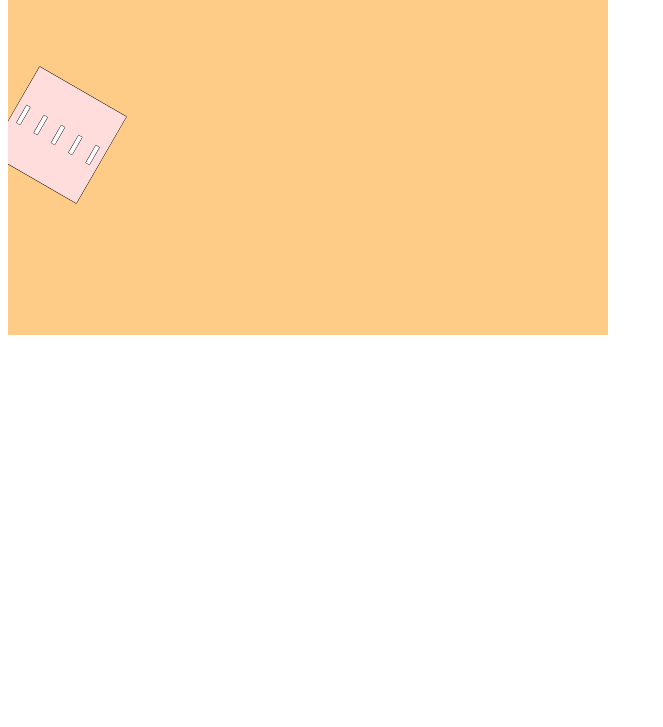
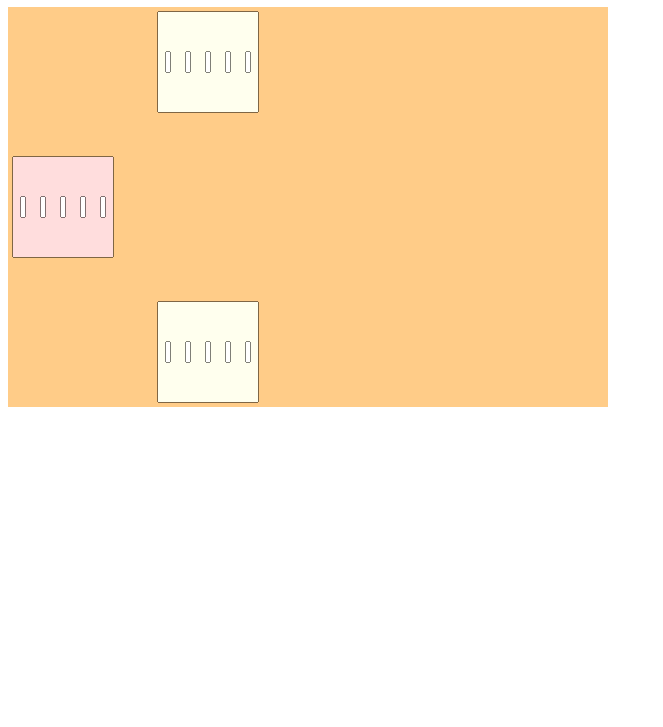
Before and after one commit to andrew-t/domputer, a website with bundled scripts: page index.html in a window 1280 px wide. Shown: the part 73-800 px from the top of the page, without its empty margins (0-663 px from the left). Built offline with nearby package versions, Linux system fonts and the light colour scheme.

Commit message:
Inputs and bugfix

```diff
--- a/index.html
+++ b/index.html
@@ -11,10 +11,27 @@
 	<script type="text/javascript" src="panel.js"></script>
 </head>
 <body>
+
+	<h1>Half Adder</h1>
 	<canvas width="600" height="400"
 		data-dominoes="{
-			trigger: { x: 50, y: 200, theta: 30 }
+			trigger: { x: 55, y: 200, theta: 0 },
+			inputs: [
+				{ x: 200, y: 55, theta: 0 },
+				{ x: 200, y: 345, theta: 0 }
+			],
+			outputs: [
+				{ x: 545, y: 55, theta: 0 },
+				{ x: 545, y: 345, theta: 0 }
+			],
+			tests: [
+				{ in: '00', out: '00' },
+				{ in: '01', out: '01' },
+				{ in: '10', out: '01' },
+				{ in: '11', out: '10' }
+			]
 		}"></canvas>
+
 	<script type="text/javascript" src="main.js"></script>
 </body>
 </html>
--- a/main.js
+++ b/main.js
@@ -10,10 +10,16 @@ document.addEventListener('DOMContentLoaded', e => {
 	function initDominoes(canvas, data) {
 		// I know, I know, but I'm writing the HTML:
 		data = eval('(' + data + ')');
-		const trigger = new Panel.Region(
-				new Vector(data.trigger.x, data.trigger.y),
-				new Direction(data.trigger.theta / 180 * Math.PI)),
-			panel = new Panel(canvas, trigger);
+		const panel = new Panel(
+			canvas,
+			region(data.trigger),
+			data.inputs.map(region));
 		panel.drawFrame(0);
 	}
+
+	function region(data) {
+		return new Panel.Region(
+			new Vector(data.x, data.y),
+			new Direction(data.theta / 180 * Math.PI));
+	}
 });
--- a/panel.js
+++ b/panel.js
@@ -4,9 +4,11 @@ if (typeof require !== 'undefined') {
 }
 
 class Panel {
-	constructor(canvas, trigger) {
+	constructor(canvas, trigger, inputs) {
 		this.canvas = canvas;
 		this.trigger = trigger;
+		this.inputs = inputs;
+		this.inputStates = inputs.map(i => true);
 		this.ctx = canvas.getContext('2d');
 		this.dominoes = new Set([]);
 
@@ -34,15 +36,19 @@ class Panel {
 
 	createDragDomino(location, direction) {
 		const domino = new Domino(location, direction);
-		if (!this.wouldObstructAny(domino) &&
-			!this.trigger.polygon.contains(location)) {
+
+		if (this.wouldObstructAny(domino) ||
+			this.trigger.polygon.contains(location))
+			return null;
+		for (let i = 0; i < this.inputs.length; ++i)
+			if (this.inputs[i].polygon.contains(location))
+				return null;
+
 		this.currentDragDomino = domino;
 		this.addDomino(domino);
 		this.fallSequence = null;
 		this.chain = null;
 		return domino;
-		}
-		else return null;
 	}
 
 	wouldObstructAny(domino) {
@@ -56,11 +62,24 @@ class Panel {
 	}
 
 	startDrag(e, mouse) {
-		if (this.playing)
+		if (this.playing) {
 			this.stop();
-		else if (this.trigger.polygon.contains(mouse))
+			return;
+		}
+		if (this.trigger.polygon.contains(mouse)) {
 			this.play();
-		else {
+			return;
+		}
+		for (let i = 0; i < this.inputs.length; ++i) {
+			const input = this.inputs[i];
+			if (input.polygon.contains(mouse)) {
+				this.inputStates[i] =! this.inputStates[i];
+				this.rebuildChain();
+				this.drawFrame(0);
+				return;
+			}
+		}
+
 		let clicked = null;
 		this.dominoes.forEach(domino => {
 			if (domino.location.minus(mouse).length <
@@ -75,7 +94,6 @@ class Panel {
 			this.removeDomino(clicked);
 		if (!this.playing)
 			this.drawFrame(0);
-		}
 	}
 
 	continueDrag(e, mouse) {
@@ -116,15 +134,29 @@ class Panel {
 	}
 
 	rebuildChain() {
-		const triggerDominoes = this.trigger.dominoes;
-		this.chain = new Chain(
+		const triggerDominoes = this.trigger.dominoes,
+			chain = this.chain = new Chain(
 				triggerDominoes[0],
 				this.trigger.direction.theta);
 		triggerDominoes.slice(1).forEach(domino =>
 			this.chain.add(domino));
+
+		for (let i = 0; i < this.inputs.length; ++i)
+			if (this.inputStates[i])
+				include(this.inputs[i]);
+
 		this.dominoes.forEach(domino =>
 			this.chain.add(domino));
+
+		this.canvas.setAttribute('data-chain-dominoes',
+			JSON.stringify(this.chain.dominoes));
+
 		this.fallSequence = this.chain.recalculate();
+
+		function include(region) {
+			region.dominoes.forEach(
+				domino => chain.add(domino));
+		}
 	}
 
 	drawFrame(n) {
@@ -141,6 +173,14 @@ class Panel {
 		this.ctx.strokeStyle = '1px solid #00f';
 		this.ctx.fillStyle = '#fdd';
 		this.trigger.polygon.draw(this.ctx);
+
+		for (let i = 0; i < this.inputs.length; ++i) {
+			this.ctx.strokeStyle = '1px solid #00f';
+			this.ctx.fillStyle = this.inputStates[i]
+				? '#ffe'
+				: '#880';
+			this.inputs[i].polygon.draw(this.ctx);
+		}
 
 		this.ctx.strokeStyle = '1px solid black';
 		this.ctx.fillStyle = '#ddd';
--- a/polygon.js
+++ b/polygon.js
@@ -18,6 +18,10 @@ class Polygon {
 		this.n = points.length;
 	}
 
+	toString() {
+		return this.points.map(p => p.toString()).join(' -- ');
+	}
+
 	contains(point) {
 		// Create a line that definitely ends outside the polygon:
 		const maxX = Math.max(...this.points.map(p => p.x));
@@ -25,17 +29,16 @@ class Polygon {
 			return false;
 		const testLine = new LineSegment(point,
 			new Vector(maxX * 2, point.y));
+		// console.log(testLine.toString())
 		// If it crosses an odd number of edges, it starts inside:
-		let intersections = 0,
-			onEdge = false;
+		let intersections = 0;
 		this.edges.forEach(edge => {
 			const result = edge.crosses(testLine);
-			if (result == LineSegment.Improper)
-				onEdge = true;
-			else if (result)
+			// console.log(edge.toString(), result.toString())
+			if (result == LineSegment.Proper)
 				++intersections;
 		});
-		return onEdge || !!(intersections & 1);
+		return !!(intersections & 1);
 	}
 
 	intersects(that) {
```
Also changed, not shown: test/test-chain.js (+42 -0 lines), test/test-domino.js (+12 -0 lines). Lines whose indentation alone changed are shown as unchanged.
